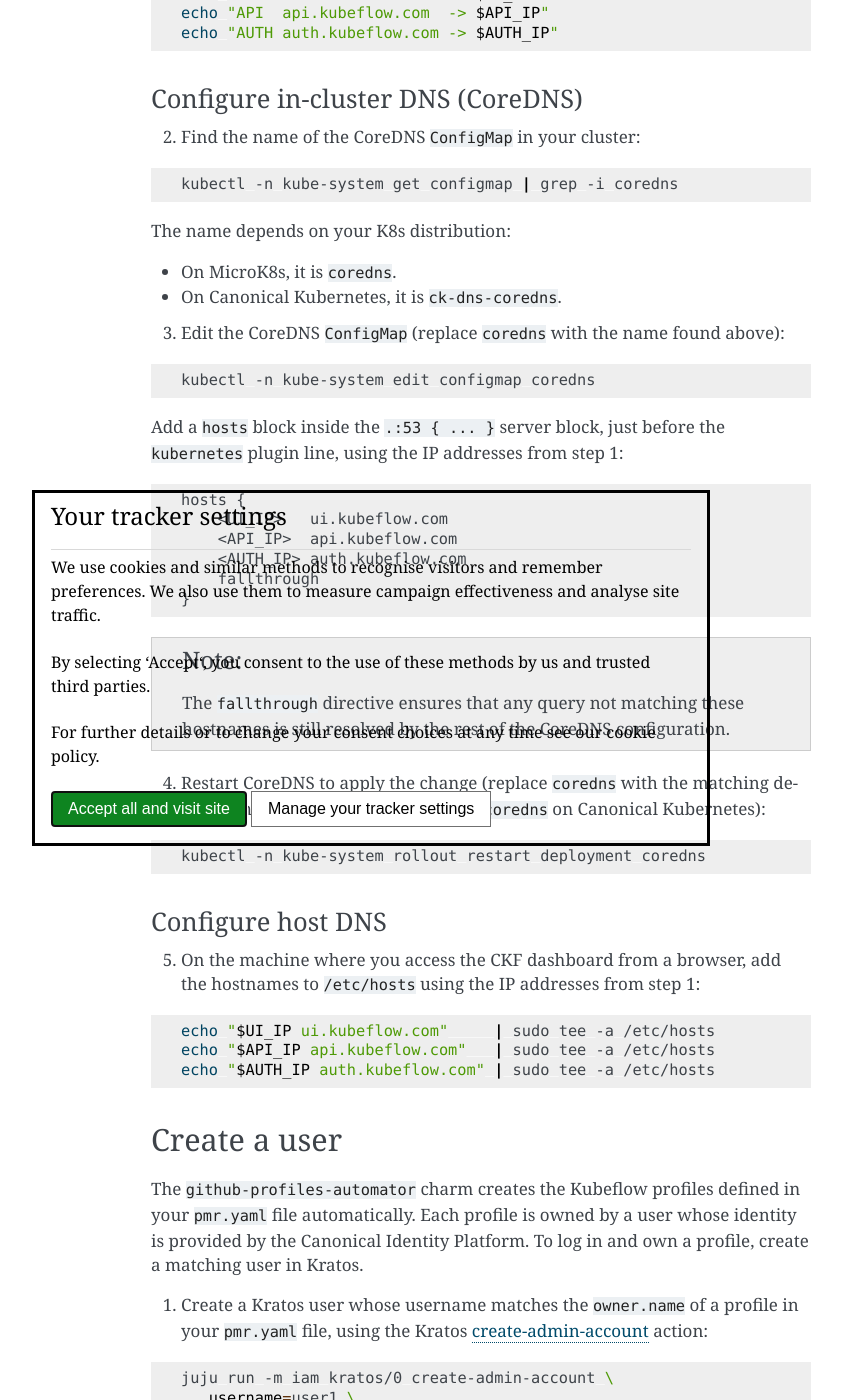
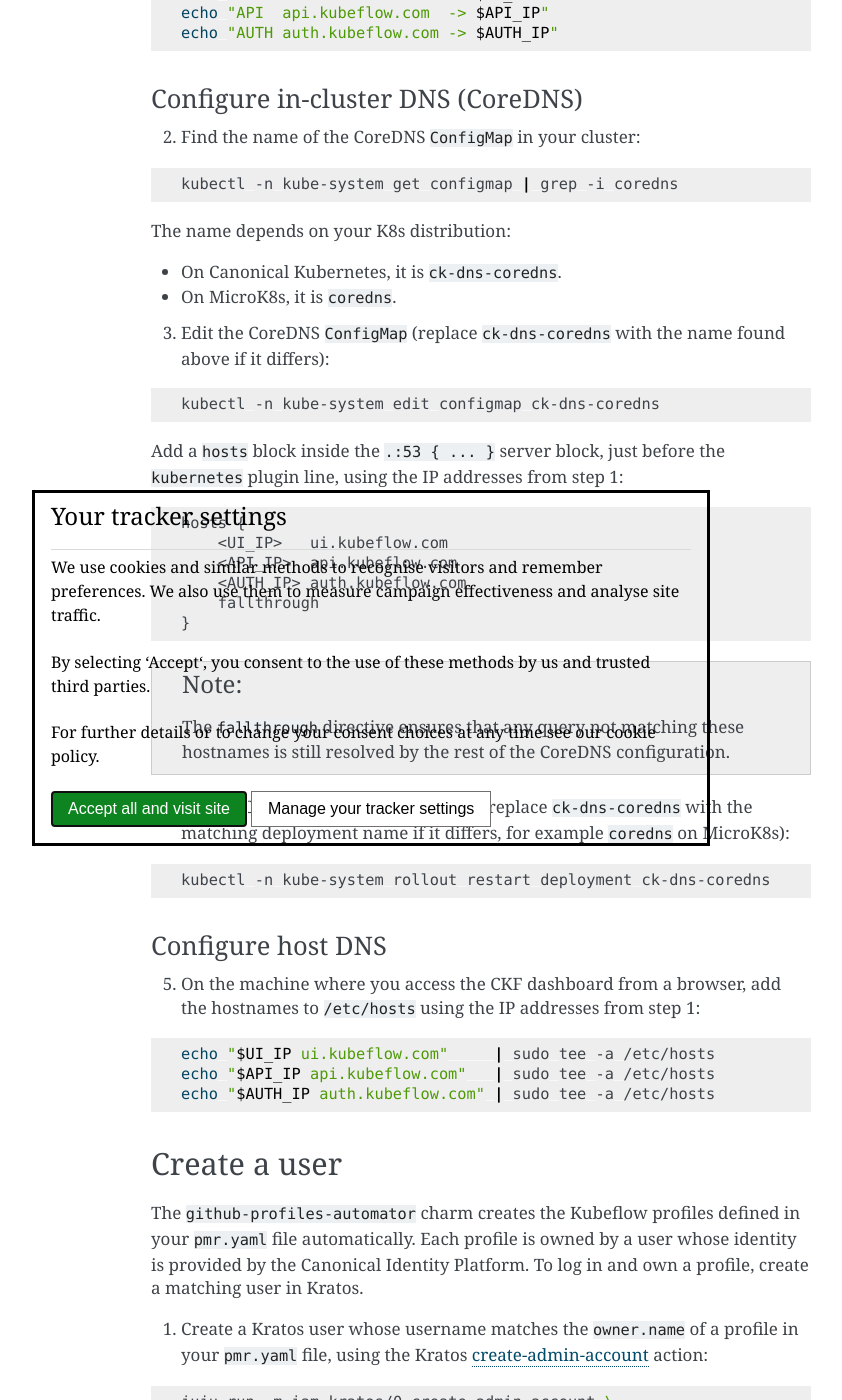
Before and after one commit to canonical/charmed-kubeflow-documentation, a Sphinx documentation site: the page built from docs/how-to/install/install-terraform-identity.rst, in a window 1280 px wide and 1400 px high, scrolled down 3962 px. Shown: the whole window, without its empty margins (269-1111 px from the left). Built offline with Sphinx 7.4.7, drawn with Linux system fonts in a browser that asks for light colours.

Commit message:
docs: use Canonical Kubernetes CoreDNS name as the default example

```diff
--- a/docs/how-to/install/install-terraform-identity.rst
+++ b/docs/how-to/install/install-terraform-identity.rst
@@ -175,14 +175,14 @@
 
 The name depends on your K8s distribution:
 
+* On Canonical Kubernetes, it is ``ck-dns-coredns``.
 * On MicroK8s, it is ``coredns``.
-* On Canonical Kubernetes, it is ``ck-dns-coredns``.
 
-3. Edit the CoreDNS ``ConfigMap`` (replace ``coredns`` with the name found above):
+3. Edit the CoreDNS ``ConfigMap`` (replace ``ck-dns-coredns`` with the name found above if it differs):
 
 .. code-block:: bash
 
-   kubectl -n kube-system edit configmap coredns
+   kubectl -n kube-system edit configmap ck-dns-coredns
 
 Add a ``hosts`` block inside the ``.:53 { ... }`` server block, just before the ``kubernetes`` plugin line, using the IP addresses from step 1:
 
@@ -199,11 +199,11 @@
 
    The ``fallthrough`` directive ensures that any query not matching these hostnames is still resolved by the rest of the CoreDNS configuration.
 
-4. Restart CoreDNS to apply the change (replace ``coredns`` with the matching deployment name, for example ``ck-dns-coredns`` on Canonical Kubernetes):
+4. Restart CoreDNS to apply the change (replace ``ck-dns-coredns`` with the matching deployment name if it differs, for example ``coredns`` on MicroK8s):
 
 .. code-block:: bash
 
-   kubectl -n kube-system rollout restart deployment coredns
+   kubectl -n kube-system rollout restart deployment ck-dns-coredns
 
 Configure host DNS
 ~~~~~~~~~~~~~~~~~~~
```
